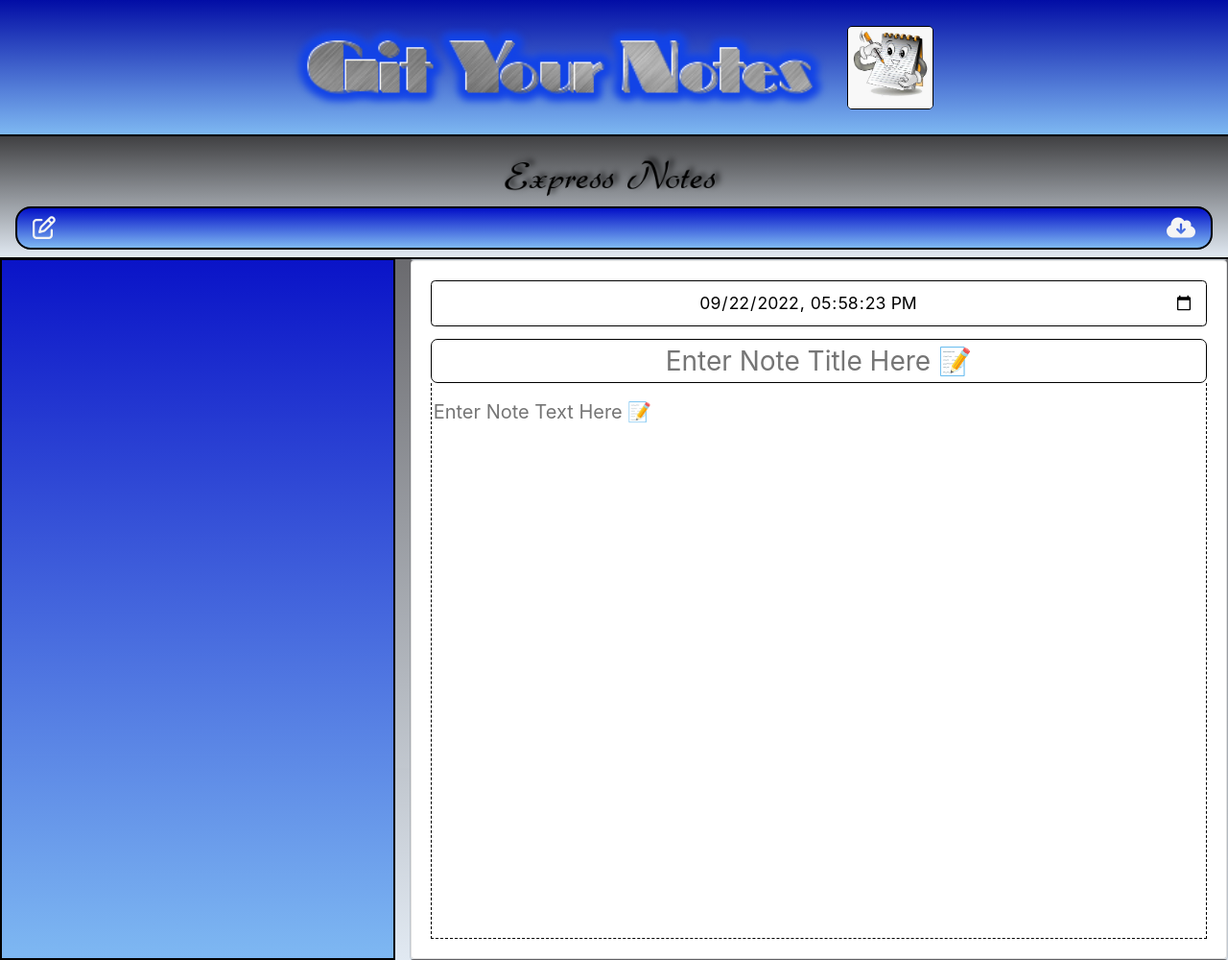
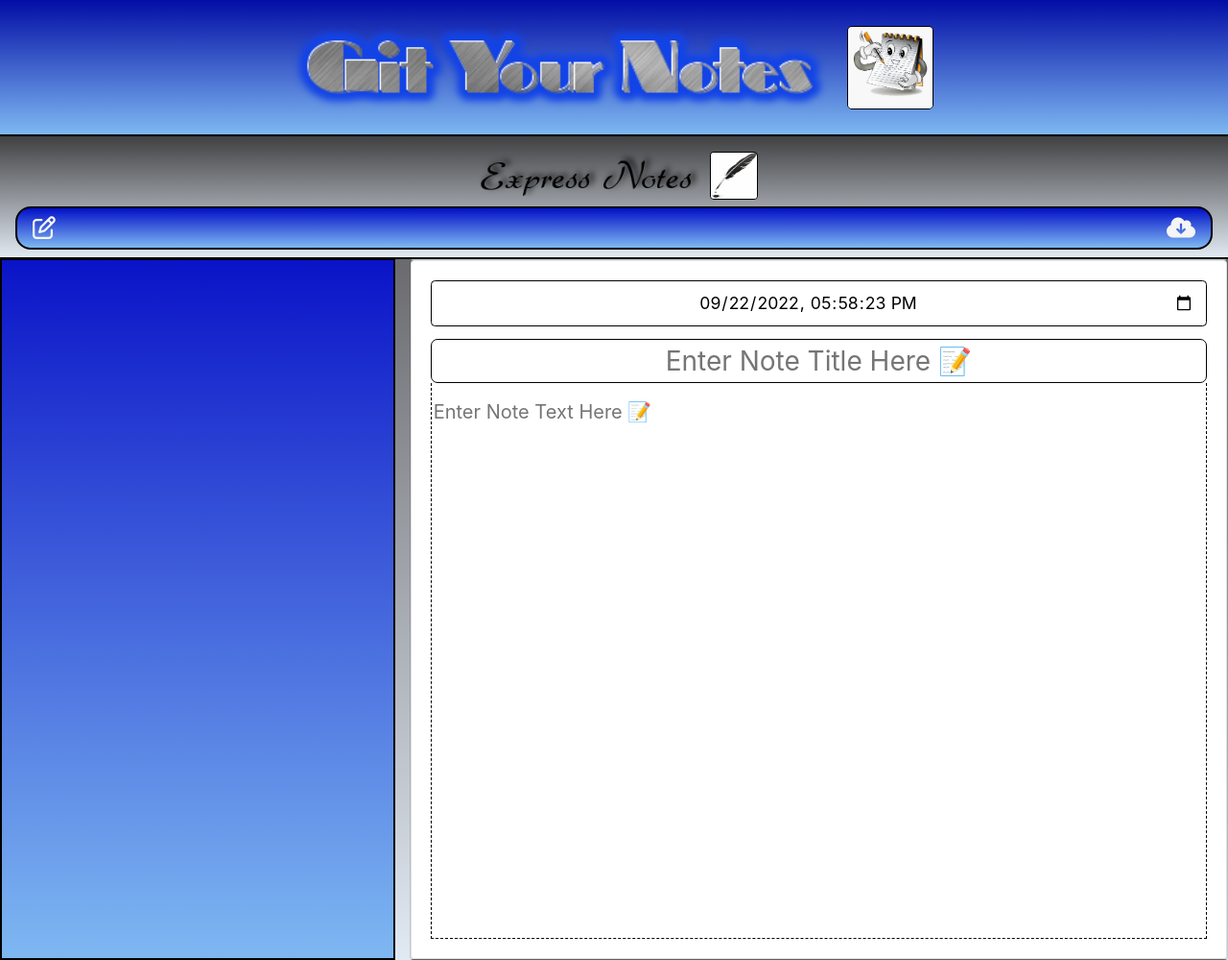
Before and after one commit to AASports89/git-your-notes, a website: page public/notes.html in a window 1280 px wide. Shown: the whole page at 96% size. Drawn offline with nearby package versions, Linux system fonts and the light colour scheme; no server answers.

Commit message:
navbar update

```diff
--- a/public/notes.html
+++ b/public/notes.html
@@ -21,6 +21,7 @@
     <div class="icons">
       <nav style="background-image: linear-gradient(rgba(59, 59, 61, 0.974) 0%, rgb(225, 233, 242) 100%); border-bottom: solid 2px black" class="navbar navbar-light bg-light justify-content-center">
         <img src="./assets/images/express.png" width="250" height="65" alt="" loading="lazy">
+        <img src="./assets/images/pen.jpg" style="border-radius: 0.25em; border: solid 1px black" width="50" height="50" alt="" loading="lazy">
         <span style="height: 45px; width: 100%; background-image: linear-gradient(rgba(3, 13, 198, 0.974) 0%, rgb(126, 184, 242) 100%); border: solid 2px black; border-radius: 1em" class="navbar navbar-light bg-primary">
           <i id="new" class="fa-regular fa-pen-to-square fa-xl"></i>
           <i id="save" class="fa-solid fa-cloud-arrow-down fa-xl"></i></span>
```
